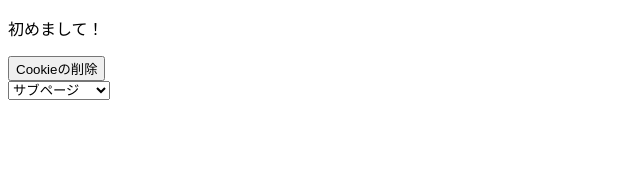
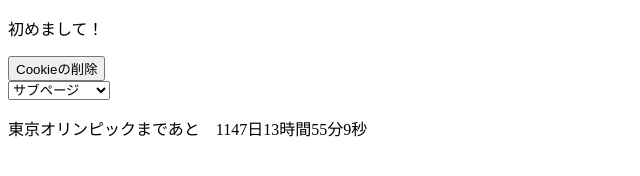
Before and after one commit to kkk3haha/web1-13, a plain HTML site: page other.html in a window 1280 px wide. Shown: the whole page, without its empty margins (0-640 px from the left). Drawn offline with Linux system fonts and the light colour scheme.

Commit message:
Update other.html

```diff
--- a/other.html
+++ b/other.html
@@ -20,7 +20,7 @@
       </form>
     </nav>
     <section>
-      <p id="clock"></p>
+      <p id="countdown"></p>
     </section>
     <script type="text/javascript" src="js/default.js"></script>
   </body>
```
